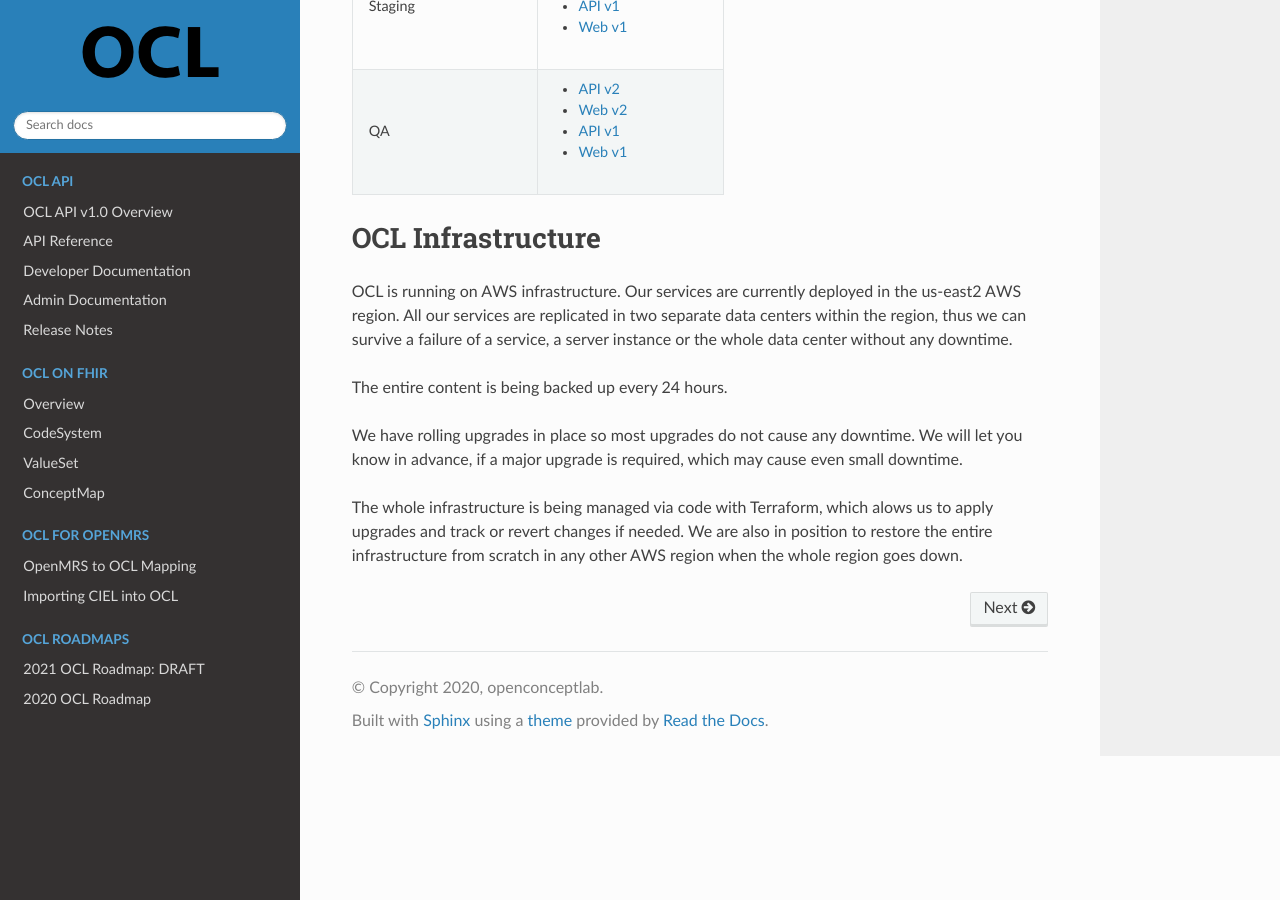
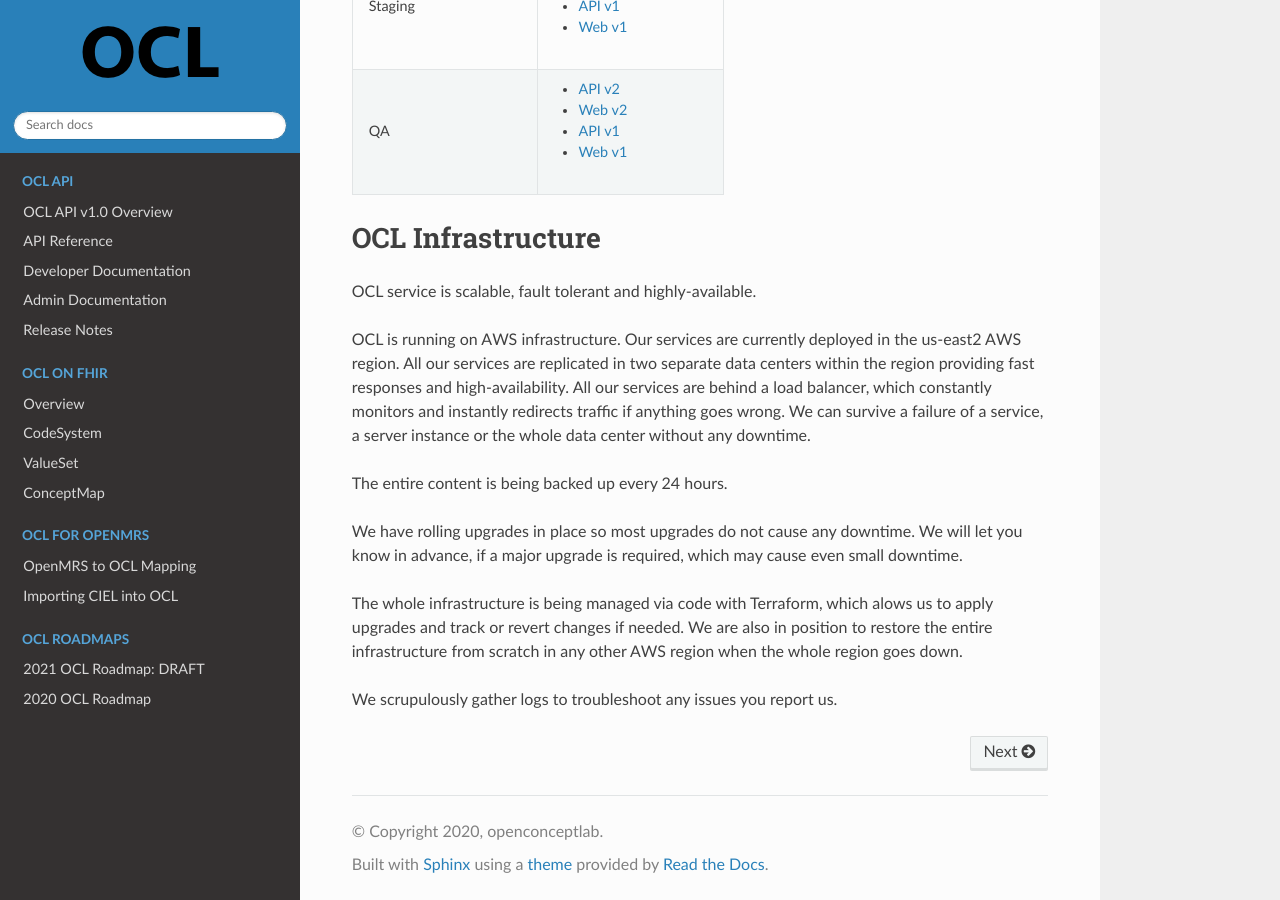
Before and after one commit to OpenConceptLab/ocl-docs, a Sphinx documentation site: the page built from docs/source/index.rst, in a window 1280 px wide and 900 px high, scrolled down 1534 px. Built offline with Sphinx 7.4.7 and the Read the Docs theme 2.0.0, drawn with Linux system fonts in a browser that asks for light colours.

Commit message:
Added more info on infrastructure

```diff
--- a/docs/source/index.rst
+++ b/docs/source/index.rst
@@ -63,13 +63,17 @@
 
 OCL Infrastructure
 ------------
-OCL is running on AWS infrastructure. Our services are currently deployed in the us-east2 AWS region. All our services are replicated in two separate data centers within the region, thus we can survive a failure of a service, a server instance or the whole data center without any downtime.
+OCL service is scalable, fault tolerant and highly-available.
+
+OCL is running on AWS infrastructure. Our services are currently deployed in the us-east2 AWS region. All our services are replicated in two separate data centers within the region providing fast responses and high-availability. All our services are behind a load balancer, which constantly monitors and instantly redirects traffic if anything goes wrong. We can survive a failure of a service, a server instance or the whole data center without any downtime.
 
 The entire content is being backed up every 24 hours.
 
 We have rolling upgrades in place so most upgrades do not cause any downtime. We will let you know in advance, if a major upgrade is required, which may cause even small downtime.
 
 The whole infrastructure is being managed via code with Terraform, which alows us to apply upgrades and track or revert changes if needed. We are also in position to restore the entire infrastructure from scratch in any other AWS region when the whole region goes down.
+
+We scrupulously gather logs to troubleshoot any issues you report us.
 
 
 .. toctree::
```
